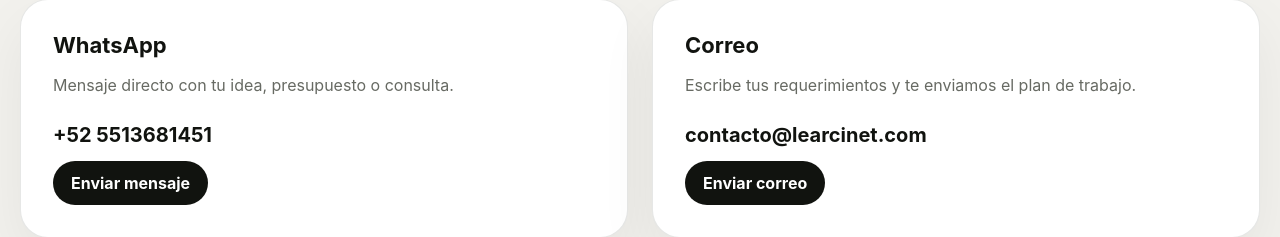
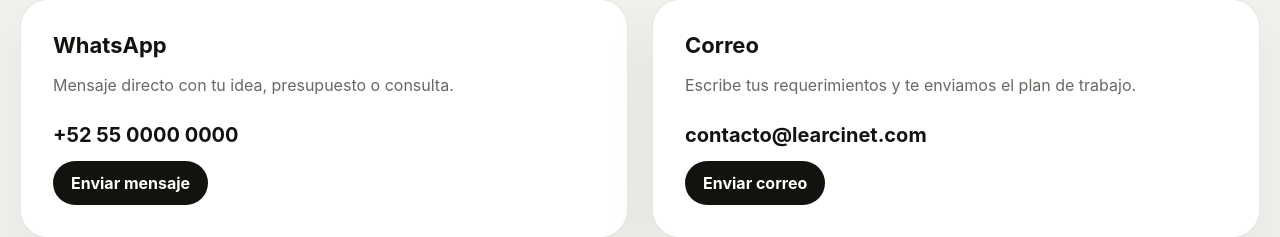
Before and after one commit to learci/learcinet-web, a Next.js app: page /contact in a window 1280 px wide. Shown: the part 919-1156 px from the top of the page. Built offline with nearby package versions, Linux system fonts and the light colour scheme.

Commit message:
Actualización

```diff
--- a/app/page.js
+++ b/app/page.js
@@ -97,6 +97,7 @@ function Hero() {
         <span>DESARROLLO</span>
         <span>AUTOMATIZACIÓN</span>
         <span>ANALÍTICA</span>
+        <span>APLICACIONES</span>
       </div>
     </section>
   );
--- a/data/siteData.js
+++ b/data/siteData.js
@@ -134,10 +134,10 @@ export const siteData = {
 
   contact: {
     email: "contacto@learcinet.com",
-    phone: "+52 5513681451",
+    phone: "+52 55 0000 0000",
     location: "Ciudad de México, México",
     schedule: "Lunes a viernes · 9:00 a 18:00",
     // Sustituye el número por el real, con código de país y sin espacios.
-    whatsapp: "https://wa.me/525513681451?text=Hola%20LearciNet,%20quiero%20cotizar%20un%20proyecto.",
+    whatsapp: "https://wa.me/5210000000000?text=Hola%20LearciNet,%20quiero%20cotizar%20un%20proyecto.",
   },
 };
```
